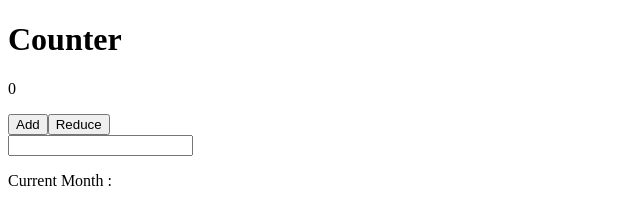
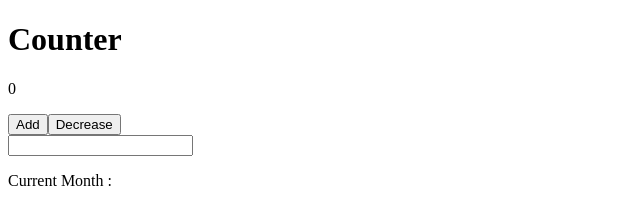
Before and after one commit to RBK-Code-Practice/Vue.js, a plain HTML site: page Event Binding/index.html in a window 1280 px wide. Shown: the full height of the page, 0-640 px from the left. Drawn offline with nearby package versions, Linux system fonts and the light colour scheme.

Commit message:
Event Binding files

```diff
--- a/Event Binding/app.js
+++ b/Event Binding/app.js
@@ -36,7 +36,6 @@ const app=Vue.createApp({
             this.month=event.target.value
         },
         displayMonth(){
-            console.log("called")
             if(this.month=='') return
 
             return this.fullMonth=`${this.month} 2024`
--- a/Event Binding/index.html
+++ b/Event Binding/index.html
@@ -11,7 +11,7 @@
     <p>{{count}}</p>
     <div>
         <button v-on:click="add(10)">Add</button>
-        <button v-on:click="reduce(5)">Reduce</button>
+        <button v-on:click="reduce(5)">Decrease</button>
     </div>
 
     <input type="text" v-on:input="setMonth" />
```
